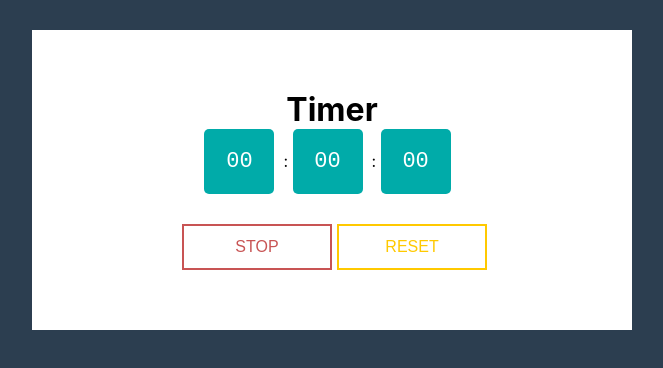
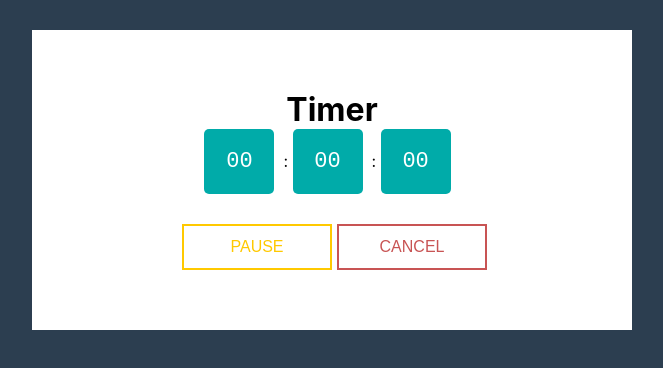
Before and after one commit to ericcnguyen04/time-app, a React (Create React App) app: page /timer in a window 1280 px wide. Both pictures are taken after a click on the button "START". Shown: the top 368 px of the page, without its empty margins (308-971 px from the left). Built offline with nearby package versions, Linux system fonts and the light colour scheme.

Commit message:
switching up status

```diff
--- a/src/Components/TimerButtons.js
+++ b/src/Components/TimerButtons.js
@@ -10,25 +10,25 @@ function TimerButtons(props) {
               className='stopwatch-btn stopwatch-btn-gre'
               onClick={props.start}> Start
           </button>
-          <button
+          {/* <button
               className='stopwatch-btn stopwatch-btn-red'
               onClick={props.stop}>
                 Cancel
-          </button>
+          </button>  */}
         </div> : ''
       }
 
       {(props.status === 1) ?
         <div>
           <button
-            className='stopwatch-btn stopwatch-btn-red'
+            className='stopwatch-btn stopwatch-btn-yel'
             onClick={props.stop}>
-              Stop
+              Pause
           </button>
           <button
-            className='stopwatch-btn stopwatch-btn-yel'
+            className='stopwatch-btn stopwatch-btn-red'
             onClick={props.reset}>
-              Reset
+              Cancel
           </button>
         </div> : ''
       }
@@ -41,9 +41,9 @@ function TimerButtons(props) {
               Resume
           </button>
           <button
-            className='stopwatch-btn stopwatch-btn-yel'
+            className='stopwatch-btn stopwatch-btn-red'
             onClick={props.reset}>
-              Reset
+              Cancel
           </button>
         </div> : ''
       }
```
